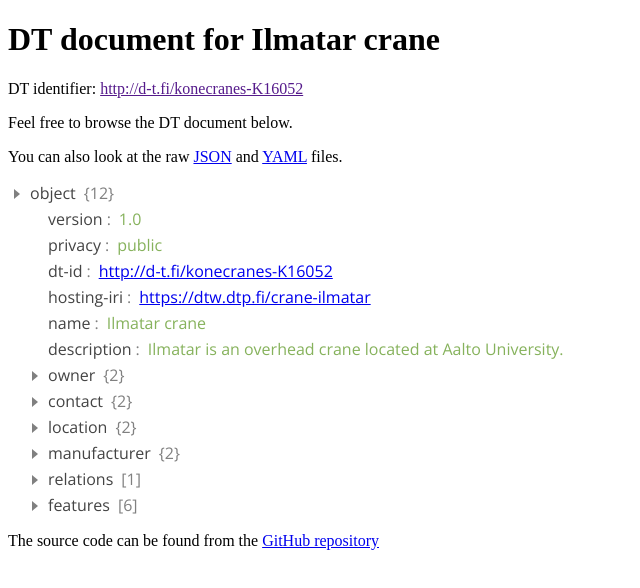
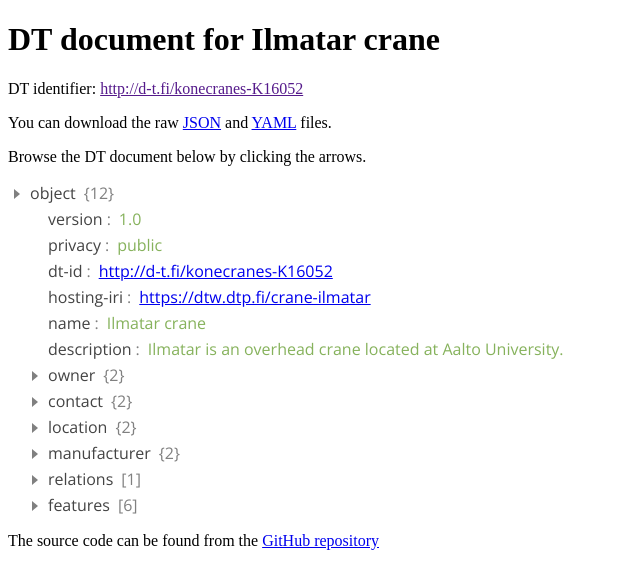
Before and after one commit to twinbase/twinbase, a plain HTML site: page docs/crane-ilmatar/index.html in a window 1280 px wide. Shown: the whole page, without its empty margins (0-640 px from the left). Drawn offline with nearby package versions, Linux system fonts and the light colour scheme.

Commit message:
Stylize HTML

```diff
--- a/docs/crane-ilmatar/index.html
+++ b/docs/crane-ilmatar/index.html
@@ -14,8 +14,10 @@
 
   <p>DT identifier: <a id="dt-id" href=""></a></p>
 
-  <p>Feel free to browse the DT document below.</p>
-  <p>You can also look at the raw <a href="index.json">JSON</a> and <a href="index.yaml">YAML</a> files.</p>
+  <p>You can download the raw <a href="index.json">JSON</a> and <a href="index.yaml">YAML</a> files.</p>
+
+  <p>Browse the DT document below by clicking the arrows.</p>
+
   <script>
   window.onload = function(){
     fetch('index.json')
@@ -48,6 +50,9 @@
 
   </script>
 
-  <p>The source code can be found from the <a href="https://github.com/juusoautiosalo/twinrepo-test">GitHub repository</a></p>
+  <footer>
+    <p>The source code can be found from the <a href="https://github.com/juusoautiosalo/twinrepo-test">GitHub repository</a></p>
+  </footer>
+
 </body>
 </html>
```
